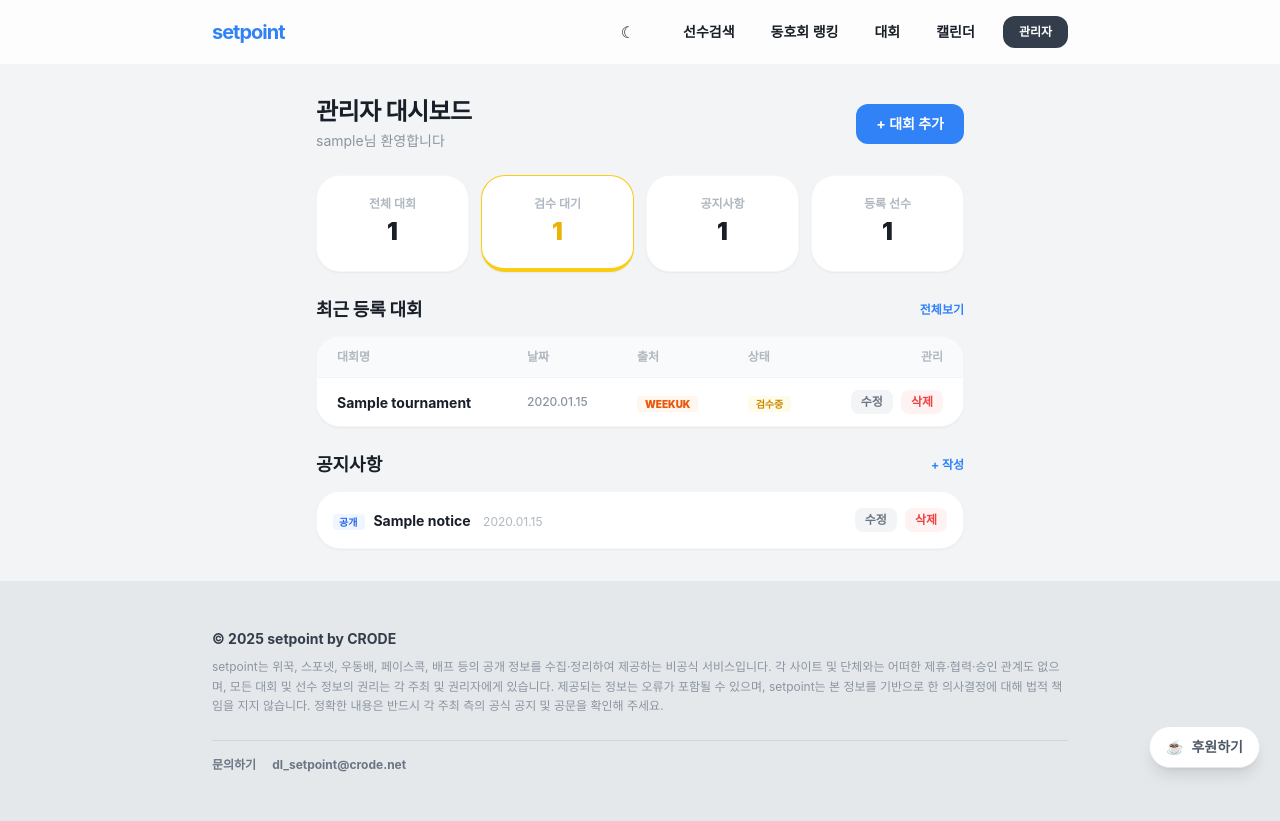
After one commit to croc100/setpoint-test, a Django app: page /manage/ in a window 1280 px wide. The commit adds this page. Run offline with Django 5.2, Linux system fonts and the light colour scheme; a user stored in the database is signed in; tables that the repository leaves empty hold one stand-in row (values such as "Sample post"); some libraries are stand-ins or nearby versions.

Commit message:
feat: 관리자 대시보드 및 마이페이지 추가
- /manage/ 관리자 대시보드: 통계, 최근 대회/공지 관리
- /manage/tournament/create|edit|delete/ 대회 CRUD
- /notice/<pk>/delete/ 공지 삭제
- /mypage/ 일반 유저 마이페이지 (팔로우 선수 목록)
- 네비바: 로그인 상태에 따라 관리자/마이페이지 버튼 분기

Co-Authored-By: Claude Sonnet 4.6 <noreply@anthropic.com>

```diff
--- a/core/templates/core/base.html
+++ b/core/templates/core/base.html
@@ -116,10 +116,11 @@
                     <a href="{% url 'core:tournament_list' %}" class="px-4 py-2 text-sm font-semibold hover:text-tossBlue">대회</a>
                     <a href="{% url 'core:calendar' %}" class="px-4 py-2 text-sm font-semibold hover:text-tossBlue">캘린더</a>
                     {% if user.is_authenticated %}
-                        <form action="{% url 'core:logout' %}" method="post" class="inline ml-2">
-                            {% csrf_token %}
-                            <button type="submit" class="px-4 py-2 bg-tossGray-200 dark:bg-white/10 rounded-xl text-xs font-bold">로그아웃</button>
-                        </form>
+                        {% if user.is_staff or user.is_superuser %}
+                            <a href="{% url 'core:manage_dashboard' %}" class="ml-2 px-4 py-2 bg-tossGray-800 dark:bg-white text-white dark:text-tossGray-900 rounded-xl text-xs font-bold">관리자</a>
+                        {% else %}
+                            <a href="{% url 'core:mypage' %}" class="ml-2 px-4 py-2 bg-tossGray-200 dark:bg-white/10 rounded-xl text-xs font-bold">마이페이지</a>
+                        {% endif %}
                     {% else %}
                         <a href="{% url 'core:login' %}" class="ml-2 px-5 py-2 bg-tossBlue text-white rounded-xl text-sm font-bold">로그인</a>
                     {% endif %}
--- /dev/null
+++ b/core/templates/core/manage/dashboard.html
@@ -0,0 +1,141 @@
+{% extends "core/base.html" %}
+{% load static %}
+
+{% block title %}관리자 대시보드{% endblock %}
+
+{% block content %}
+<div class="space-y-6">
+
+  {# 헤더 #}
+  <div class="flex items-center justify-between flex-wrap gap-3">
+    <div>
+      <h1 class="toss-title text-tossGray-900 dark:text-white">관리자 대시보드</h1>
+      <p class="mt-1 text-sm text-tossGray-500">{{ request.user.username }}님 환영합니다</p>
+    </div>
+    <a href="{% url 'core:tournament_create' %}"
+       class="px-5 py-2.5 bg-tossBlue text-white rounded-xl text-sm font-bold hover:bg-blue-600 transition-colors">
+      + 대회 추가
+    </a>
+  </div>
+
+  {# 통계 카드 #}
+  <div class="grid grid-cols-2 md:grid-cols-4 gap-3">
+    <div class="toss-card !p-5 text-center">
+      <div class="text-xs font-bold text-tossGray-400 mb-1">전체 대회</div>
+      <div class="text-2xl font-black text-tossGray-900 dark:text-white">{{ stats.tournament_total }}</div>
+    </div>
+    <div class="toss-card !p-5 text-center border-b-4 border-yellow-400">
+      <div class="text-xs font-bold text-tossGray-400 mb-1">검수 대기</div>
+      <div class="text-2xl font-black text-yellow-500">{{ stats.tournament_draft }}</div>
+    </div>
+    <div class="toss-card !p-5 text-center">
+      <div class="text-xs font-bold text-tossGray-400 mb-1">공지사항</div>
+      <div class="text-2xl font-black text-tossGray-900 dark:text-white">{{ stats.notice_total }}</div>
+    </div>
+    <div class="toss-card !p-5 text-center">
+      <div class="text-xs font-bold text-tossGray-400 mb-1">등록 선수</div>
+      <div class="text-2xl font-black text-tossGray-900 dark:text-white">{{ stats.player_total }}</div>
+    </div>
+  </div>
+
+  {# 최근 대회 #}
+  <div class="space-y-3">
+    <div class="flex items-center justify-between">
+      <h2 class="text-lg font-black text-tossGray-900 dark:text-white">최근 등록 대회</h2>
+      <a href="{% url 'core:tournament_list' %}" class="text-xs text-tossBlue font-bold hover:underline">전체보기</a>
+    </div>
+
+    <div class="toss-card !p-0 overflow-hidden overflow-x-auto">
+      <table class="w-full text-left border-collapse min-w-[600px]">
+        <thead class="bg-tossGray-50 dark:bg-white/5 border-b border-tossGray-100 dark:border-white/5">
+          <tr>
+            <th class="px-5 py-3 text-xs font-bold text-tossGray-400">대회명</th>
+            <th class="px-5 py-3 text-xs font-bold text-tossGray-400">날짜</th>
+            <th class="px-5 py-3 text-xs font-bold text-tossGray-400">출처</th>
+            <th class="px-5 py-3 text-xs font-bold text-tossGray-400">상태</th>
+            <th class="px-5 py-3 text-xs font-bold text-tossGray-400 text-right">관리</th>
+          </tr>
+        </thead>
+        <tbody class="divide-y divide-tossGray-50 dark:divide-white/[0.03]">
+          {% for t in recent_tournaments %}
+          <tr class="hover:bg-tossGray-50 dark:hover:bg-white/[0.02] transition-colors">
+            <td class="px-5 py-3">
+              <span class="text-sm font-bold text-tossGray-900 dark:text-white">{{ t.name|truncatechars:30 }}</span>
+            </td>
+            <td class="px-5 py-3 text-xs text-tossGray-500 font-medium whitespace-nowrap">
+              {{ t.start_date|date:"Y.m.d"|default:"미정" }}
+            </td>
+            <td class="px-5 py-3">
+              <span class="px-2 py-0.5 rounded text-[10px] font-black
+                {% if t.source == 'BAEF' %}bg-violet-50 text-violet-600
+                {% elif t.source == 'WEEKUK' %}bg-orange-50 text-orange-600
+                {% elif t.source == 'SPONET' %}bg-red-50 text-red-600
+                {% elif t.source == 'FACECOK' %}bg-blue-50 text-blue-600
+                {% elif t.source == 'NEARMINTON' %}bg-green-50 text-green-600
+                {% else %}bg-tossGray-100 text-tossGray-500{% endif %}">
+                {{ t.source }}
+              </span>
+            </td>
+            <td class="px-5 py-3">
+              <span class="px-2 py-0.5 rounded text-[10px] font-black
+                {% if t.status == 'draft' %}bg-yellow-50 text-yellow-600
+                {% elif t.status == 'ongoing' %}bg-blue-50 text-blue-600
+                {% else %}bg-tossGray-100 text-tossGray-500{% endif %}">
+                {{ t.get_status_display }}
+              </span>
+            </td>
+            <td class="px-5 py-3 text-right">
+              <div class="flex items-center justify-end gap-2">
+                <a href="{% url 'core:tournament_edit' t.pk %}"
+                   class="px-2.5 py-1 text-xs font-bold bg-tossGray-100 dark:bg-white/10 text-tossGray-600 dark:text-tossGray-300 rounded-lg hover:bg-tossGray-200 transition-colors">
+                  수정
+                </a>
+                <a href="{% url 'core:tournament_delete' t.pk %}"
+                   class="px-2.5 py-1 text-xs font-bold bg-red-50 text-red-500 rounded-lg hover:bg-red-100 transition-colors">
+                  삭제
+                </a>
+              </div>
+            </td>
+          </tr>
+          {% endfor %}
+        </tbody>
+      </table>
+    </div>
+  </div>
+
+  {# 최근 공지사항 #}
+  <div class="space-y-3">
+    <div class="flex items-center justify-between">
+      <h2 class="text-lg font-black text-tossGray-900 dark:text-white">공지사항</h2>
+      <a href="{% url 'core:notice_create' %}"
+         class="text-xs text-tossBlue font-bold hover:underline">+ 작성</a>
+    </div>
+
+    <div class="space-y-2">
+      {% for n in recent_notices %}
+      <div class="toss-card !p-4 flex items-center justify-between gap-3">
+        <div class="min-w-0">
+          <span class="text-[10px] font-black px-1.5 py-0.5 rounded mr-2
+            {% if n.is_published %}bg-blue-50 text-blue-600{% else %}bg-tossGray-100 text-tossGray-400{% endif %}">
+            {% if n.is_published %}공개{% else %}비공개{% endif %}
+          </span>
+          <span class="text-sm font-bold text-tossGray-900 dark:text-white">{{ n.title }}</span>
+          <span class="ml-2 text-xs text-tossGray-400">{{ n.publish_at|date:"Y.m.d" }}</span>
+        </div>
+        <div class="flex items-center gap-2 shrink-0">
+          <a href="{% url 'core:notice_edit' n.pk %}"
+             class="px-2.5 py-1 text-xs font-bold bg-tossGray-100 dark:bg-white/10 text-tossGray-600 rounded-lg hover:bg-tossGray-200 transition-colors">
+            수정
+          </a>
+          <a href="{% url 'core:notice_delete' n.pk %}"
+             class="px-2.5 py-1 text-xs font-bold bg-red-50 text-red-500 rounded-lg hover:bg-red-100 transition-colors">
+            삭제
+          </a>
+        </div>
+      </div>
+      {% endfor %}
+    </div>
+  </div>
+
+</div>
+{% endblock %}
--- a/core/urls.py
+++ b/core/urls.py
@@ -9,6 +9,10 @@ from .views import (
     PlayerSearchView, PlayerDetailView,
     TournamentListView, TournamentDetailView,
     ClubRankingView, ClubDetailView,
+    MyPageView,
+    ManageDashboardView,
+    TournamentCreateView, TournamentUpdateView, TournamentDeleteView,
+    NoticeDeleteView,
 )
 
 app_name = 'core'
@@ -25,6 +29,7 @@ urlpatterns = [
     path('notice/', NoticeListView.as_view(), name='notice_list'),
     path('notice/create/', NoticeCreateView.as_view(), name='notice_create'),
     path('notice/<int:pk>/edit/', NoticeUpdateView.as_view(), name='notice_edit'),
+    path('notice/<int:pk>/delete/', NoticeDeleteView.as_view(), name='notice_delete'),
     path('notice/<int:pk>/', NoticeDetailView.as_view(), name='notice_detail'),
 
     # 선수 검색 / 랭킹
@@ -37,6 +42,16 @@ urlpatterns = [
     path('tournaments/', TournamentListView.as_view(), name='tournament_list'),
     path('tournament/<int:pk>/', TournamentDetailView.as_view(), name='tournament_detail'),
 
+    # 마이페이지
+    path('mypage/', MyPageView.as_view(), name='mypage'),
+
+    # 관리자 대시보드
+    path('manage/', ManageDashboardView.as_view(), name='manage_dashboard'),
+    path('manage/tournament/create/', TournamentCreateView.as_view(), name='tournament_create'),
+    path('manage/tournament/<int:pk>/edit/', TournamentUpdateView.as_view(), name='tournament_edit'),
+    path('manage/tournament/<int:pk>/delete/', TournamentDeleteView.as_view(), name='tournament_delete'),
+
+    # 인증
     path('login/', LoginView.as_view(template_name='core/login.html'), name='login'),
     path('logout/', LogoutView.as_view(next_page='/'), name='logout'),
 ]
--- a/core/views.py
+++ b/core/views.py
@@ -8,10 +8,10 @@
 #     http://www.apache.org/licenses/LICENSE-2.0
 #
 
-from django.shortcuts import render
-from django.urls import reverse_lazy
-from django.views.generic import TemplateView, ListView, CreateView, UpdateView, DetailView, View
-from django.contrib.auth.mixins import UserPassesTestMixin
+from django.shortcuts import render, get_object_or_404, redirect
+from django.urls import reverse_lazy, reverse
+from django.views.generic import TemplateView, ListView, CreateView, UpdateView, DetailView, View, DeleteView
+from django.contrib.auth.mixins import LoginRequiredMixin, UserPassesTestMixin
 from django.http import JsonResponse, Http404
 from django.db.models import Q, Prefetch, Count, Sum, FloatField, ExpressionWrapper
 from django.db.models.functions import Coalesce
@@ -657,4 +657,95 @@ class PlayerDetailView(DetailView):
         total_matches = total_wins + total_losses
         context['win_rate'] = (total_wins / total_matches * 100) if total_matches > 0 else 0.0
 
+
+# ==========================================
+# 9. 마이페이지 (My Page)
+# ==========================================
+class MyPageView(LoginRequiredMixin, TemplateView):
+    template_name = 'core/mypage.html'
+    login_url = '/login/'
+
+    def get(self, request, *args, **kwargs):
+        # 관리자는 어드민 대시보드로 리다이렉트
+        if request.user.is_staff or request.user.is_superuser:
+            return redirect('core:manage_dashboard')
+        return super().get(request, *args, **kwargs)
+
+    def get_context_data(self, **kwargs):
+        context = super().get_context_data(**kwargs)
+        context['following'] = self.request.user.following_players.all()[:10]
         return context
+
+
+# ==========================================
+# 10. 관리자 대시보드 (Admin Dashboard)
+# ==========================================
+class ManageDashboardView(AdminRequiredMixin, View):
+    template_name = 'core/manage/dashboard.html'
+
+    def get(self, request):
+        stats = {
+            'tournament_total':   Tournament.objects.count(),
+            'tournament_draft':   Tournament.objects.filter(status='draft').count(),
+            'notice_total':       Notice.objects.count(),
+            'player_total':       Player.objects.count(),
+        }
+        recent_tournaments = Tournament.objects.order_by('-created_at')[:10]
+        recent_notices     = Notice.objects.order_by('-publish_at')[:5]
+        return render(request, self.template_name, {
+            'stats':              stats,
+            'recent_tournaments': recent_tournaments,
+            'recent_notices':     recent_notices,
+        })
+
+
+class TournamentCreateView(AdminRequiredMixin, CreateView):
+    model = Tournament
+    template_name = 'core/manage/tournament_form.html'
+    fields = ['name', 'start_date', 'end_date', 'venue', 'region', 'source',
+              'status', 'external_url', 'external_id']
+    success_url = reverse_lazy('core:manage_dashboard')
+
+    def get_context_data(self, **kwargs):
+        context = super().get_context_data(**kwargs)
+        context['mode'] = 'create'
+        return context
+
+
+class TournamentUpdateView(AdminRequiredMixin, UpdateView):
+    model = Tournament
+    template_name = 'core/manage/tournament_form.html'
+    fields = ['name', 'start_date', 'end_date', 'venue', 'region', 'source',
+              'status', 'external_url', 'external_id']
+    success_url = reverse_lazy('core:manage_dashboard')
+
+    def get_context_data(self, **kwargs):
+        context = super().get_context_data(**kwargs)
+        context['mode'] = 'edit'
+        return context
+
+
+class TournamentDeleteView(AdminRequiredMixin, DeleteView):
+    model = Tournament
+    template_name = 'core/manage/confirm_delete.html'
+    success_url = reverse_lazy('core:manage_dashboard')
+
+    def get_context_data(self, **kwargs):
+        context = super().get_context_data(**kwargs)
+        context['item_name'] = self.object.name
+        context['cancel_url'] = reverse('core:manage_dashboard')
+        return context
+
+
+class NoticeDeleteView(AdminRequiredMixin, DeleteView):
+    model = Notice
+    template_name = 'core/manage/confirm_delete.html'
+    success_url = reverse_lazy('core:notice_list')
+
+    def get_context_data(self, **kwargs):
+        context = super().get_context_data(**kwargs)
+        context['item_name'] = self.object.title
+        context['cancel_url'] = reverse('core:notice_list')
+        return context
+
+        return context
```
Also changed, not shown: core/templates/core/manage/confirm_delete.html (added, +32 -0 lines), core/templates/core/manage/tournament_form.html (added, +67 -0 lines), core/templates/core/mypage.html (added, +63 -0 lines), 1 other file.
